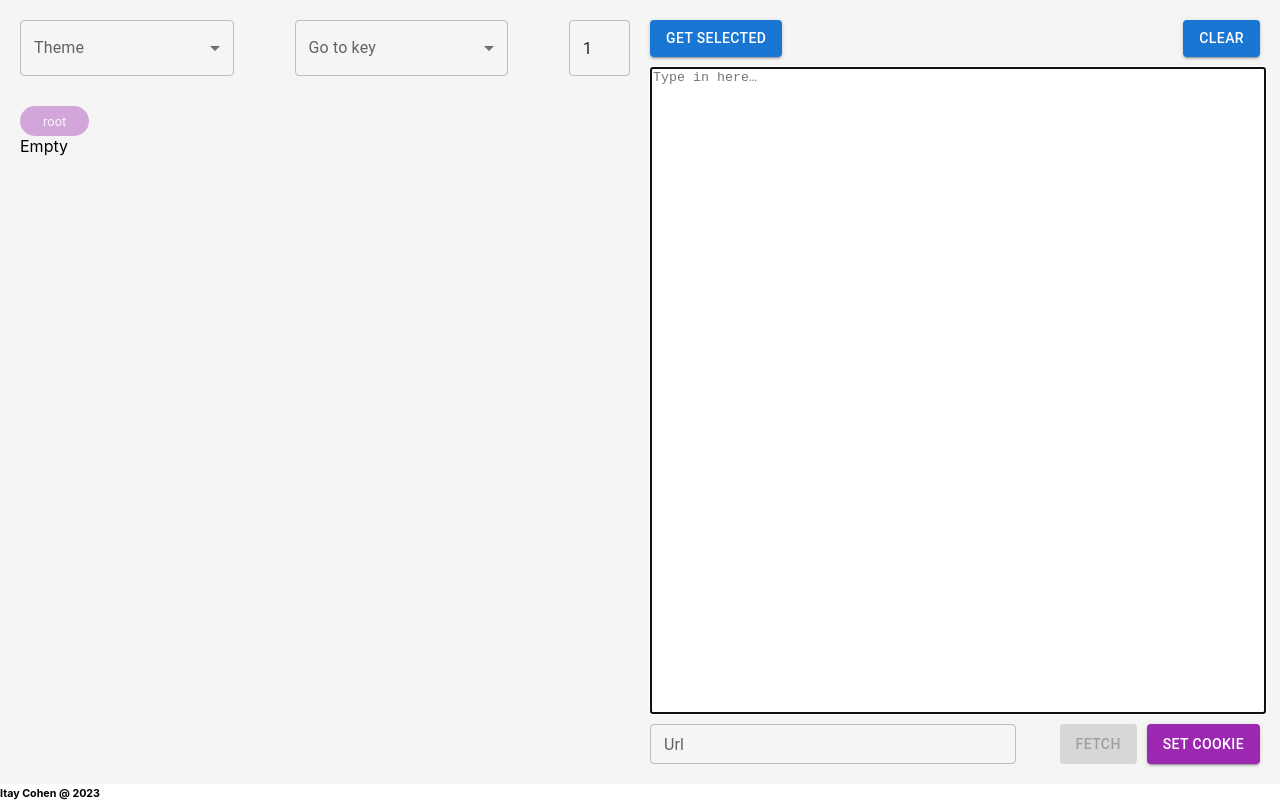
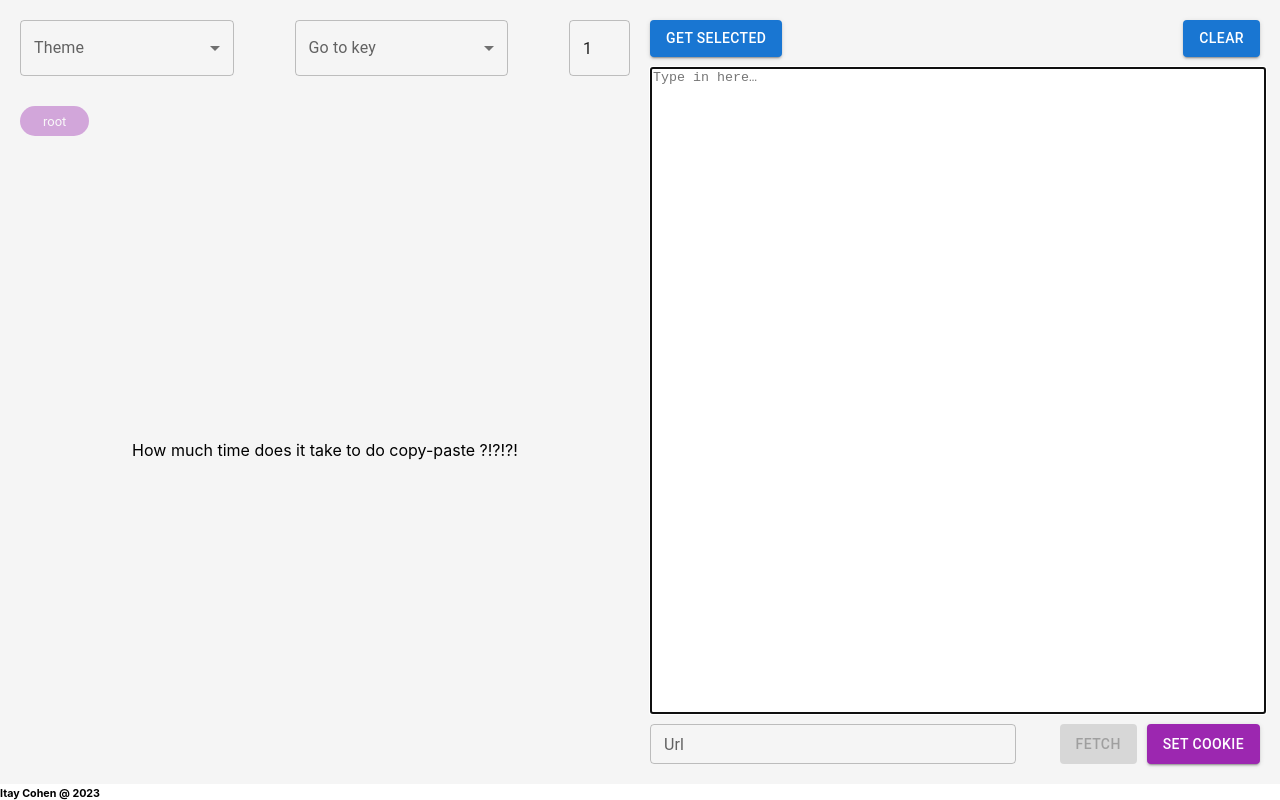
Before and after one commit to itaycs2407/i_json_viewer, a React (Create React App) app: page / in a window 1280 px wide. Built offline with nearby package versions, Linux system fonts and the light colour scheme.

Commit message:
add clipboard copy manager + empty section

```diff
--- /dev/null
+++ b/src/components/CopyContent.tsx
@@ -0,0 +1,27 @@
+import React from "react";
+import styled from "@emotion/styled";
+import { Button } from "@mui/material";
+
+interface CopyContentProps {
+  content: string;
+}
+
+const CopyContent: React.FC<CopyContentProps> = ({ content }) => {
+  const handleCopy = () => {
+    navigator.clipboard.writeText(content);
+  };
+
+  return (
+    <Container>
+      <pre>{content}</pre>
+      <Button variant="contained" onClick={handleCopy} size="small">
+        Copy
+      </Button>
+    </Container>
+  );
+};
+
+const Container = styled.li`
+  margin-bottom: 10px;
+`;
+export default CopyContent;
--- /dev/null
+++ b/src/components/EmptySection.tsx
@@ -0,0 +1,19 @@
+import React from "react";
+import styled from "@emotion/styled";
+
+const EmptySection = () => {
+  return (
+    <Container>How much time does it take to do copy-paste ?!?!?!</Container>
+  );
+};
+
+const Container = styled.div`
+  height: 93vh;
+  padding: 20px;
+  display: flex;
+  justify-content: center;
+  align-items: center;
+  background-color: #f5f5f5;
+`;
+
+export default EmptySection;
--- a/src/components/JsonSection.tsx
+++ b/src/components/JsonSection.tsx
@@ -13,12 +13,18 @@ import { getMaxDepth } from "../utils";
 import { APP_KEY_THEME, THEME } from "../constants";
 import WhereAmI from "./WhereAmI";
 import { get } from "lodash";
+import EmptySection from "./EmptySection";
 
 interface JsonSectionProps {
   object: any;
   gotoPath: string | null;
+  addCopyContent: (content: string) => void;
 }
-const JsonSection: React.FC<JsonSectionProps> = ({ object, gotoPath }) => {
+const JsonSection: React.FC<JsonSectionProps> = ({
+  object,
+  gotoPath,
+  addCopyContent,
+}) => {
   const [key, setKey] = useState("");
   const [theme, setTheme] = useState("");
   const [collapsedLevel, setCollapsedLevel] = React.useState(1);
@@ -32,6 +38,14 @@ const JsonSection: React.FC<JsonSectionProps> = ({ object, gotoPath }) => {
       setTheme(storedTheme);
     }
   });
+
+  useEffect(() => {
+    window.addEventListener("copy", handleCopy);
+
+    return () => {
+      window.removeEventListener("copy", handleCopy);
+    };
+  }, []);
 
   useEffect(() => {
     if (gotoPath == null) {
@@ -65,6 +79,11 @@ const JsonSection: React.FC<JsonSectionProps> = ({ object, gotoPath }) => {
       return;
     }
     setCollapsedLevel(Number(event.target.value));
+  };
+
+  const handleCopy = async () => {
+    const content = await navigator.clipboard.readText();
+    addCopyContent(content);
   };
 
   const handleThemeChange = (event: SelectChangeEvent<string>) => {
@@ -158,7 +177,7 @@ const JsonSection: React.FC<JsonSectionProps> = ({ object, gotoPath }) => {
           />
         </JsonContainer>
       ) : (
-        <div>Empty</div>
+        <EmptySection />
       )}
     </Wrapper>
   );
--- a/src/components/TextSection.tsx
+++ b/src/components/TextSection.tsx
@@ -1,23 +1,47 @@
 import React, { useRef, useState } from "react";
 import styled from "@emotion/styled";
-import { Button, Input, TextField } from "@mui/material";
+import {
+  Button,
+  CircularProgress,
+  Dialog,
+  DialogActions,
+  DialogContent,
+  DialogContentText,
+  DialogTitle,
+  TextField,
+} from "@mui/material";
 import { findKeyPath } from "../utils";
 import { get } from "lodash";
 import axios from "axios";
+import CopyContent from "./CopyContent";
 
 interface TextSectionProps {
   text: string;
   setText: React.Dispatch<React.SetStateAction<string>>;
   setPath: React.Dispatch<React.SetStateAction<string | null>>;
+  copiedContent: string[];
+  setCopyContent: React.Dispatch<React.SetStateAction<string[]>>;
 }
 
 const TextSection: React.FC<TextSectionProps> = ({
   text,
   setText,
   setPath,
+  copiedContent,
+  setCopyContent,
 }) => {
   const textareaRef = useRef<HTMLTextAreaElement>(null);
   const [url, setUrl] = useState("");
+  const [isLoading, setIsLoading] = useState(false);
+  const [openContentModal, setOpenContentModal] = useState(false);
+
+  const handleOpenModal = () => {
+    setOpenContentModal(true);
+  };
+
+  const handleCloseModal = () => {
+    setOpenContentModal(false);
+  };
 
   const handleClear = () => {
     setText("");
@@ -51,10 +75,12 @@ const TextSection: React.FC<TextSectionProps> = ({
   };
 
   const handleFetch = async () => {
+    setIsLoading(true);
     const response = await axios.get(url);
     const responseJson = response.data;
 
     setText(JSON.stringify(responseJson, null, 2));
+    setIsLoading(false);
   };
 
   return (
@@ -63,6 +89,16 @@ const TextSection: React.FC<TextSectionProps> = ({
         <Button variant="contained" onClick={handleTextSelection}>
           Get Selected
         </Button>
+        {copiedContent.length > 0 && (
+          <CopyContentContainer>
+            <Button variant="contained" onClick={handleOpenModal}>
+              Content ({copiedContent.length})
+            </Button>
+            <Button variant="contained" onClick={() => setCopyContent([])}>
+              X
+            </Button>
+          </CopyContentContainer>
+        )}
 
         <Button variant="contained" onClick={handleClear}>
           Clear
@@ -93,13 +129,31 @@ const TextSection: React.FC<TextSectionProps> = ({
             disabled={url.length === 0}
             color="secondary"
           >
-            Fetch
+            {isLoading ? <CircularProgress color="inherit" /> : "Fetch"}
           </Button>
           <Button variant="contained" color="secondary">
             Set cookie
           </Button>
         </ButtonContainer>
       </FetchContainer>
+      <Dialog
+        open={openContentModal}
+        keepMounted
+        onClose={handleCloseModal}
+        aria-describedby="alert-dialog-slide-description"
+      >
+        <DialogTitle>Clipboard content</DialogTitle>
+        <DialogContent>
+          <ul>
+            {copiedContent.map((content, index) => (
+              <CopyContent key={index} content={content} />
+            ))}
+          </ul>
+        </DialogContent>
+        <DialogActions>
+          <Button onClick={handleCloseModal}>Close</Button>
+        </DialogActions>
+      </Dialog>
     </Wrapper>
   );
 };
@@ -141,4 +195,11 @@ const ButtonContainer = styled.div`
   flex-direction: row;
   gap: 10px;
 `;
+
+const CopyContentContainer = styled.div`
+  display: flex;
+  flex-direction: row;
+  gap: 10px;
+`;
+
 export default TextSection;
--- a/src/pages/Home.tsx
+++ b/src/pages/Home.tsx
@@ -1,5 +1,5 @@
 import styled from "@emotion/styled";
-import React, { useState } from "react";
+import React, { useMemo, useState } from "react";
 import JsonSection from "../components/JsonSection";
 import TextSection from "../components/TextSection";
 
@@ -34,20 +34,35 @@ const testObj = {
 const Home = () => {
   const [text, setText] = useState("");
   const [path, setPath] = useState<string | null>(null);
-  let isJson = false;
+  const [copyContent, setCopyContent] = useState<string[]>([]);
 
-  try {
-    JSON.parse(text);
-    isJson = true;
-  } catch (err) {
-    isJson = false;
-  }
+  const addCopyContent = (content: string) => {
+    setCopyContent((prev) => [...prev, content]);
+  };
+  const isJson = useMemo(() => {
+    try {
+      JSON.parse(text);
+      return true;
+    } catch (err) {
+      return false;
+    }
+  }, [text]);
 
   return (
     <>
       <Container>
-        <JsonSection object={isJson ? JSON.parse(text) : ""} gotoPath={path} />
-        <TextSection setText={setText} text={text} setPath={setPath} />
+        <JsonSection
+          object={isJson ? JSON.parse(text) : ""}
+          gotoPath={path}
+          addCopyContent={addCopyContent}
+        />
+        <TextSection
+          setText={setText}
+          text={text}
+          setPath={setPath}
+          copiedContent={copyContent}
+          setCopyContent={setCopyContent}
+        />
       </Container>
       <Credit>Itay Cohen @ 2023</Credit>
     </>
```
Also changed, not shown: 7 other files (tests, documents, lock files or other folders).
